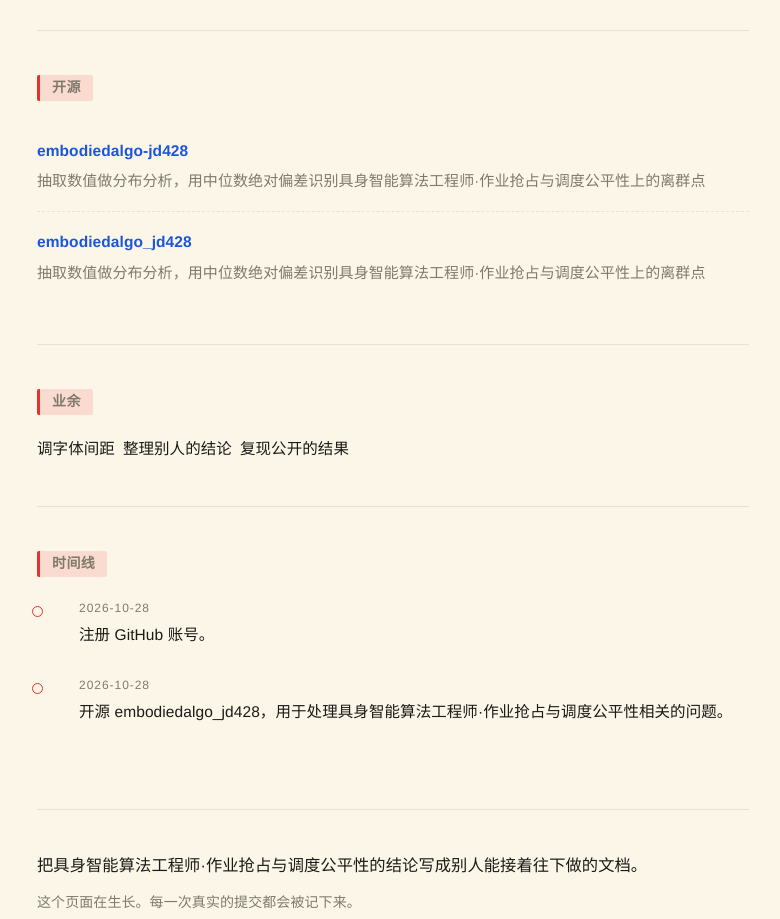
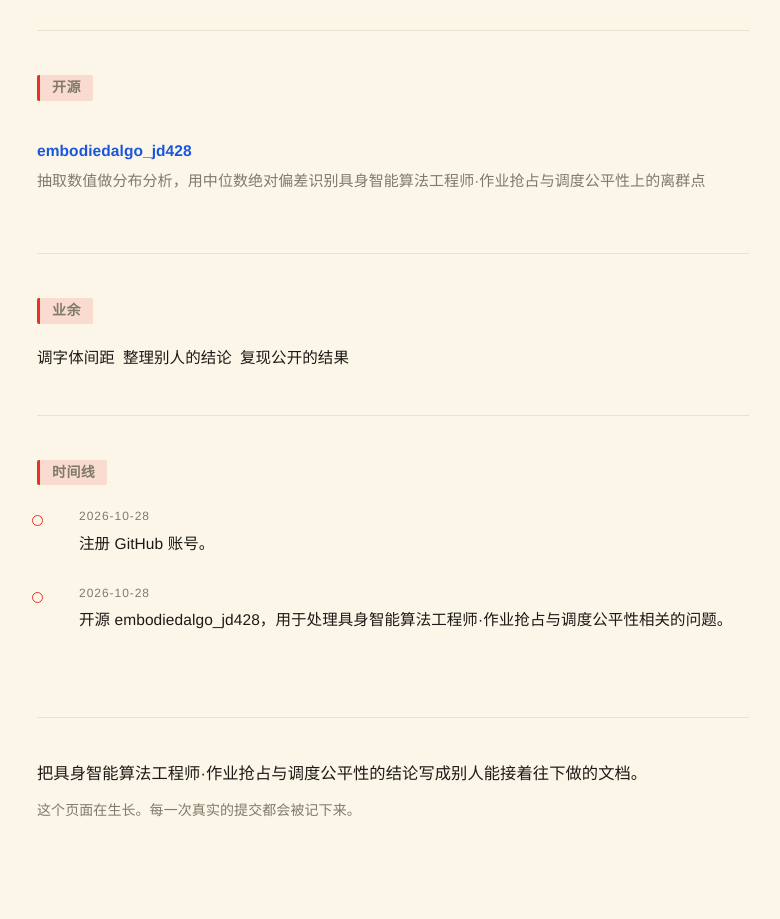
Before and after one commit to lightgirl1/lightgirl1.github.io, a plain HTML site: page index.html in a window 1280 px wide. Shown: the part 900-1819 px from the top of the page, without its empty margins (247-1027 px from the left). Drawn offline with Linux system fonts and the light colour scheme.

Commit message:
fix: 更新个人站点

```diff
--- a/index.html
+++ b/index.html
@@ -102,9 +102,6 @@ background-image:repeating-linear-gradient(0deg, transparent 0 39px, #e8e1cd 39p
 <section id="work">
   <h2>开源</h2>
   <ul class="repos">
-    <li><div class="name"><a href="https://github.com/lightgirl1/embodiedalgo-jd428" rel="noopener">embodiedalgo-jd428</a></div>
-      <div class="desc">抽取数值做分布分析，用中位数绝对偏差识别具身智能算法工程师·作业抢占与调度公平性上的离群点</div>
-    </li>
     <li><div class="name"><a href="https://github.com/lightgirl1/embodiedalgo_jd428" rel="noopener">embodiedalgo_jd428</a></div>
       <div class="desc">抽取数值做分布分析，用中位数绝对偏差识别具身智能算法工程师·作业抢占与调度公平性上的离群点</div>
     </li>
```
